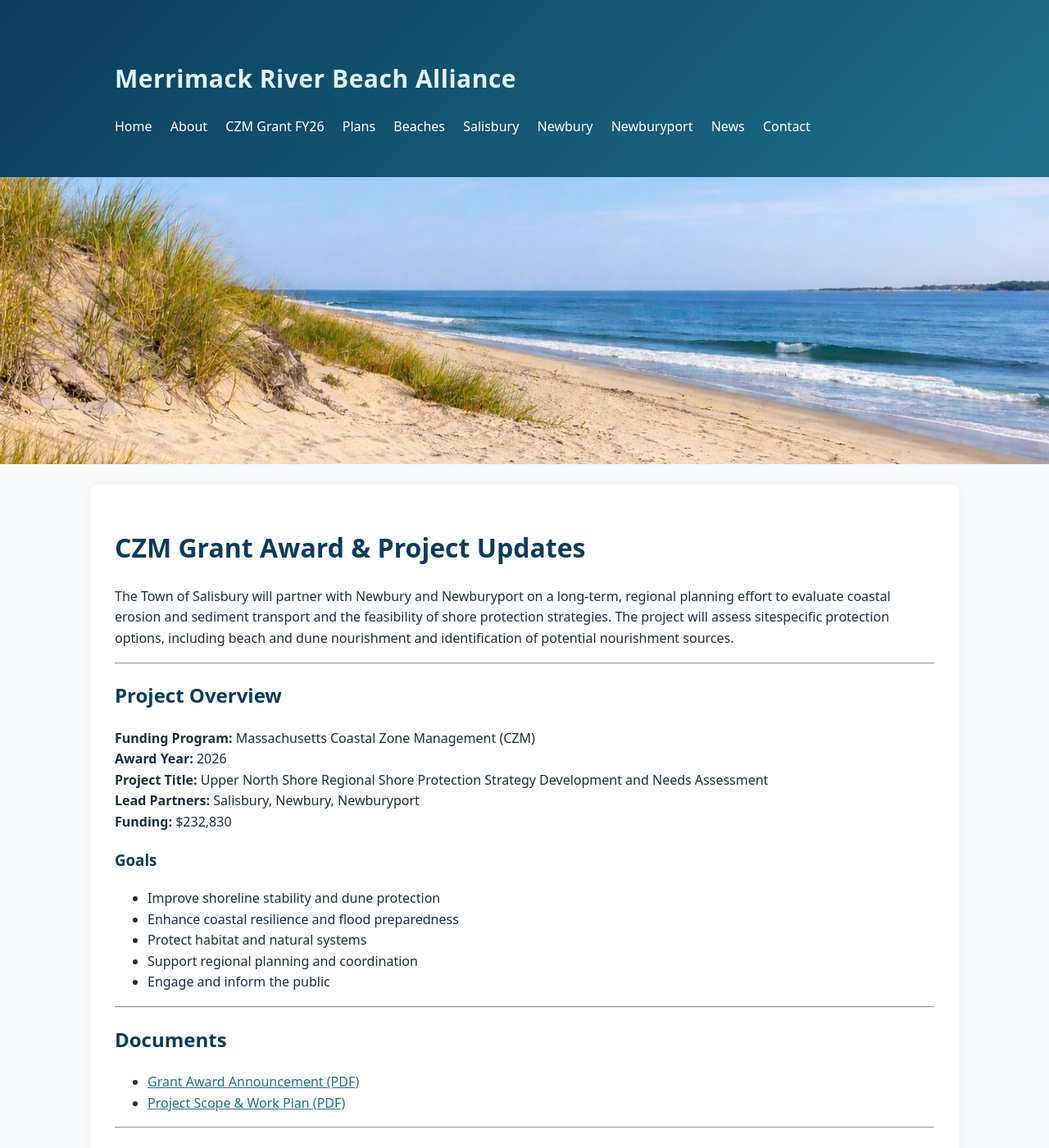
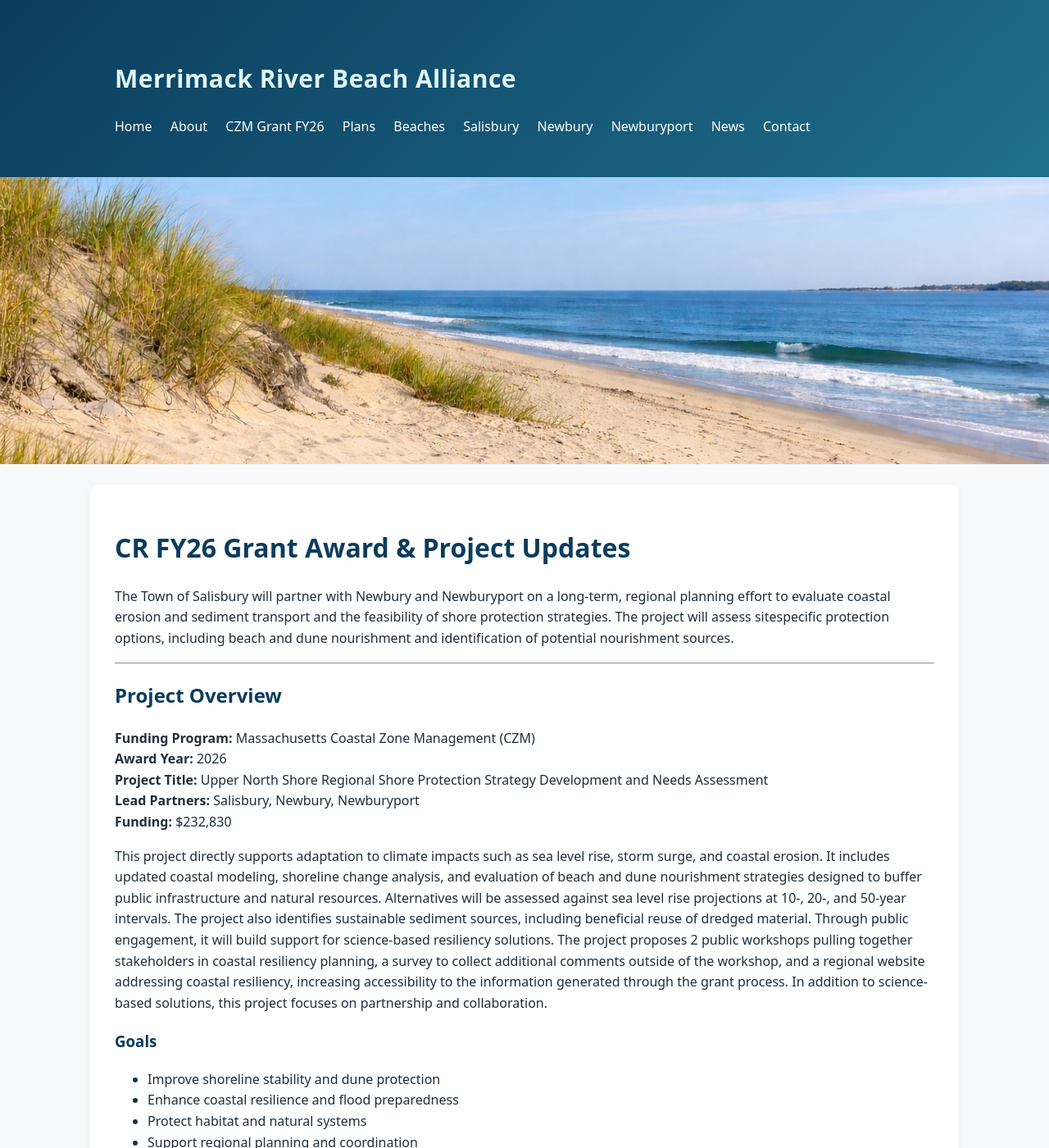
Before and after one commit to MAMRBAGOV/mamrba.gov, a Jekyll site: the page built from czm-grant.md, in a window 1280 px wide and 1400 px high. Shown: the whole window at 82% size. Built offline with Jekyll 4.4.1, drawn with Linux system fonts in a browser that asks for light colours.

Commit message:
Revise title and enhance project description for grant
Updated the title and content to reflect the new grant details and project focus on climate adaptation.

```diff
--- a/czm-grant.md
+++ b/czm-grant.md
@@ -1,9 +1,9 @@
 ---
 layout: default
-title: CZM Grant Award
+title: CR FY26 Grant Award
 ---
 
-# CZM Grant Award & Project Updates
+# CR FY26 Grant Award & Project Updates
 
 The Town of Salisbury will partner with Newbury and Newburyport on a long-term, regional planning effort to evaluate
 coastal erosion and sediment transport and the feasibility of shore protection strategies.
@@ -19,6 +19,8 @@ identification of potential nourishment sources.
 **Project Title:** Upper North Shore Regional Shore Protection Strategy Development and Needs Assessment
 **Lead Partners:** Salisbury, Newbury, Newburyport
 **Funding:** $232,830
+
+This project directly supports adaptation to climate impacts such as sea level rise, storm surge, and coastal erosion. It includes updated coastal modeling, shoreline change analysis, and evaluation of beach and dune nourishment strategies designed to buffer public infrastructure and natural resources. Alternatives will be assessed against sea level rise projections at 10-, 20-, and 50-year intervals. The project also identifies sustainable sediment sources, including beneficial reuse of dredged material. Through public engagement, it will build support for science-based resiliency solutions. The project proposes 2 public workshops pulling together stakeholders in coastal resiliency planning, a survey to collect additional comments outside of the workshop, and a regional website addressing coastal resiliency, increasing accessibility to the information generated through the grant process. In addition to science-based solutions, this project focuses on partnership and collaboration.
 
 ### Goals
 - Improve shoreline stability and dune protection
```
